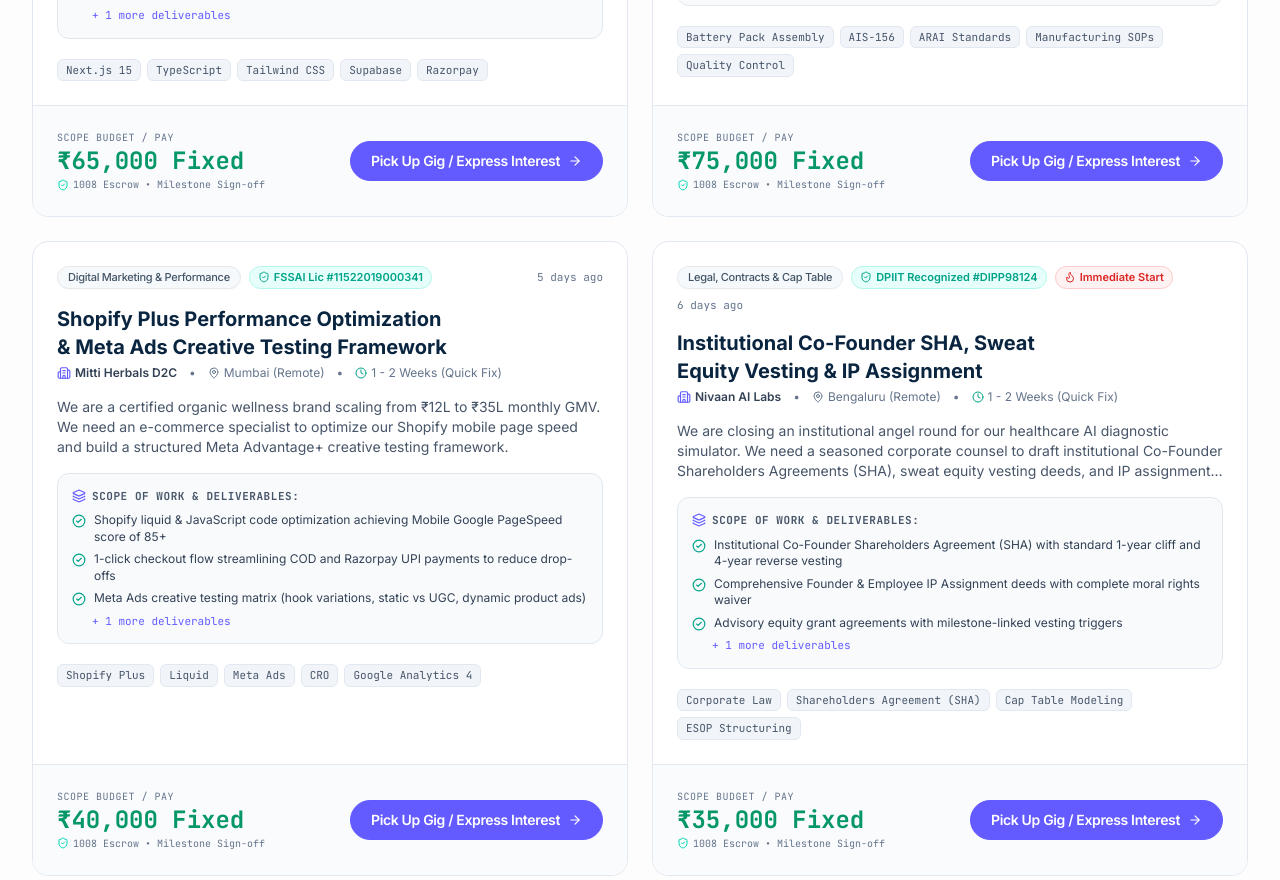
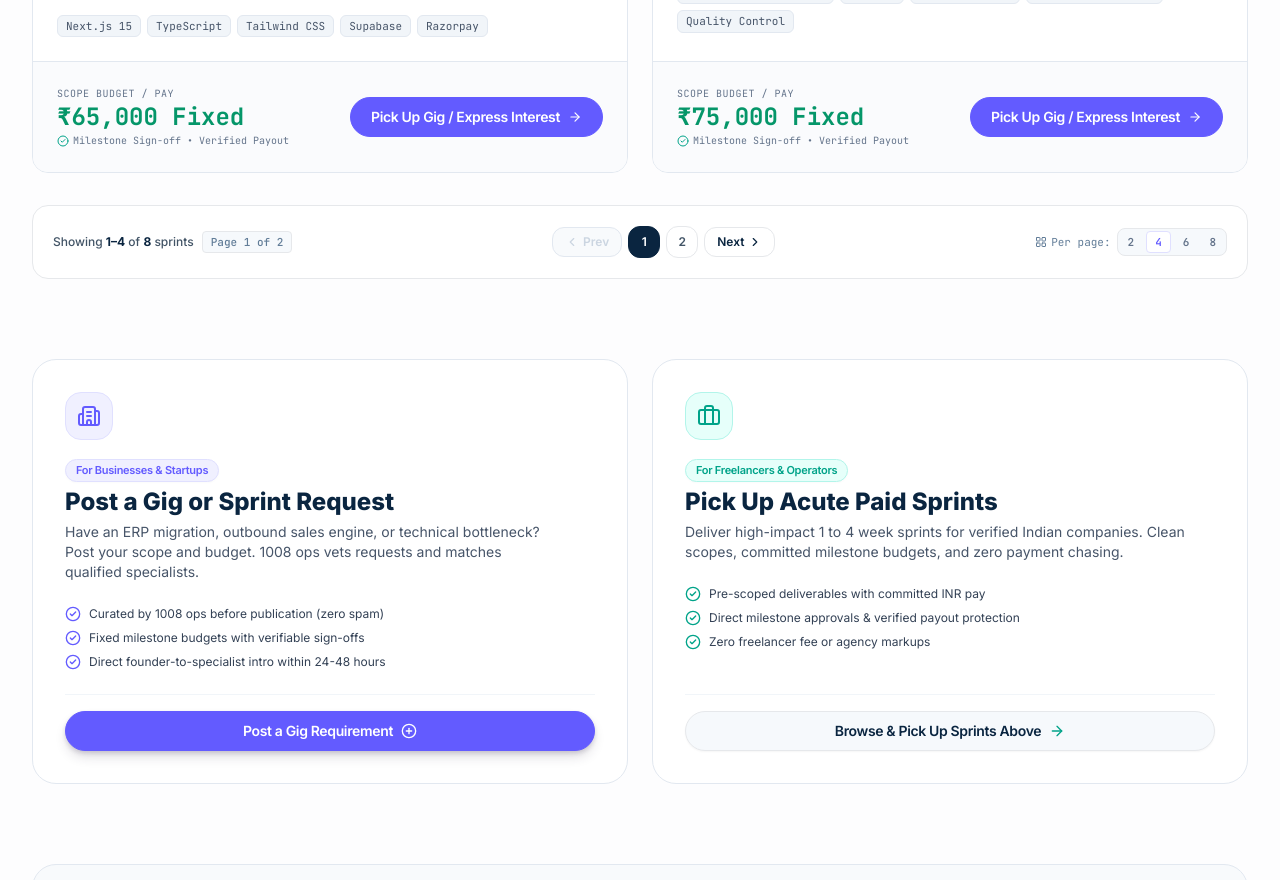
Before and after one commit to himanshumalik21/1008-network, a Next.js app: page /gigs in a window 1280 px wide. Shown: the part 1920-2800 px from the top of the page. Built offline with nearby package versions, Linux system fonts and the light colour scheme; no server answers.

Commit message:
feat(gigs): add pagination matching knowledge hub, remove Fiverr/Upwork badge, trust bar, and escrow references

```diff
--- a/app/gigs/page.tsx
+++ b/app/gigs/page.tsx
@@ -1,6 +1,6 @@
 "use client";
 
-import React, { useState, useMemo } from "react";
+import React, { useState, useEffect, useMemo } from "react";
 import Link from "next/link";
 import { initialGigs } from "@/data/gigs";
 import { GigItem, GigCategory } from "@/lib/types";
@@ -8,6 +8,7 @@ import { GigCard } from "@/components/gigs/GigCard";
 import { GigApplicationModal } from "@/components/gigs/GigApplicationModal";
 import { Badge } from "@/components/brand/Badge";
 import { Button } from "@/components/ui/Button";
+import { cn } from "@/lib/utils";
 import {
   Search,
   X,
@@ -27,6 +28,9 @@ import {
   Scale,
   Palette,
   Megaphone,
+  ChevronLeft,
+  ChevronRight,
+  LayoutGrid,
 } from "lucide-react";
 
 export default function GigsPage() {
@@ -35,6 +39,33 @@ export default function GigsPage() {
   const [selectedWorkMode, setSelectedWorkMode] = useState<string>("all");
   const [selectedDuration, setSelectedDuration] = useState<string>("all");
   const [selectedGigForApply, setSelectedGigForApply] = useState<GigItem | null>(null);
+  const [currentPage, setCurrentPage] = useState(1);
+  const [itemsPerPage, setItemsPerPage] = useState<number>(4);
+  const [deviceAutoCalculated, setDeviceAutoCalculated] = useState(true);
+
+  // Responsive device-based itemsPerPage detection
+  useEffect(() => {
+    const handleResize = () => {
+      if (!deviceAutoCalculated) return;
+      const width = typeof window !== "undefined" ? window.innerWidth : 1200;
+      if (width < 640) {
+        setItemsPerPage(2);
+      } else if (width < 1024) {
+        setItemsPerPage(4);
+      } else {
+        setItemsPerPage(4);
+      }
+    };
+
+    handleResize();
+    window.addEventListener("resize", handleResize, { passive: true });
+    window.addEventListener("orientationchange", handleResize, { passive: true });
+
+    return () => {
+      window.removeEventListener("resize", handleResize);
+      window.removeEventListener("orientationchange", handleResize);
+    };
+  }, [deviceAutoCalculated]);
 
   // Category definitions with icons
   const categoryFilters = [
@@ -85,6 +116,35 @@ export default function GigsPage() {
     });
   }, [searchQuery, selectedCategory, selectedWorkMode, selectedDuration]);
 
+  // Reset to page 1 whenever filters or itemsPerPage change
+  useEffect(() => {
+    setCurrentPage(1);
+  }, [selectedCategory, selectedWorkMode, selectedDuration, searchQuery, itemsPerPage]);
+
+  const totalPages = Math.max(1, Math.ceil(filteredGigs.length / itemsPerPage));
+  const validPage = Math.min(Math.max(1, currentPage), totalPages);
+
+  const startIndex = (validPage - 1) * itemsPerPage;
+  const endIndex = Math.min(startIndex + itemsPerPage, filteredGigs.length);
+
+  const paginatedGigs = useMemo(() => {
+    return filteredGigs.slice(startIndex, endIndex);
+  }, [filteredGigs, startIndex, endIndex]);
+
+  const handlePageChange = (newPage: number) => {
+    const targetPage = Math.max(1, Math.min(newPage, totalPages));
+    setCurrentPage(targetPage);
+    const gridElem = document.getElementById("browse-gigs");
+    if (gridElem) {
+      gridElem.scrollIntoView({ behavior: "smooth", block: "start" });
+    }
+  };
+
+  const handleCustomPageSize = (size: number) => {
+    setDeviceAutoCalculated(false);
+    setItemsPerPage(size);
+  };
+
   return (
     <div className="pt-24 pb-20 bg-[#FDFDFE] min-h-screen">
       {/* 1. Marketplace Top Hero */}
@@ -97,9 +157,6 @@ export default function GigsPage() {
             <Badge variant="indigo" size="md">
               1008 Community • Gigs & Project Sprints
             </Badge>
-            <span className="text-xs font-mono font-semibold text-[#00A389] bg-[#E6FFFA] px-2.5 py-0.5 rounded-full border border-[#B2F5EA]">
-              Fiverr & Upwork Curated Model
-            </span>
           </div>
 
           <h1 className="text-3xl sm:text-5xl lg:text-6xl font-extrabold tracking-tight text-[#0A2540] font-sans">
@@ -156,19 +213,6 @@ export default function GigsPage() {
             >
               Explore Active Sprints ({initialGigs.length} Live)
             </Button>
-          </div>
-
-          {/* Trust Value Props */}
-          <div className="pt-2 flex flex-wrap items-center justify-center gap-6 text-xs text-[#64748B] font-mono">
-            <span className="flex items-center gap-1.5">
-              <ShieldCheck className="h-4 w-4 text-[#00D4B2]" /> 1008 Milestone Escrow
-            </span>
-            <span>•</span>
-            <span>Committed INR Budgets</span>
-            <span>•</span>
-            <span>1008 Curation & Review</span>
-            <span>•</span>
-            <span>Zero Agency Retainers</span>
           </div>
         </div>
       </section>
@@ -274,14 +318,117 @@ export default function GigsPage() {
 
         {/* Gigs Grid */}
         {filteredGigs.length > 0 ? (
+          <div className="space-y-8">
             <div className="grid grid-cols-1 lg:grid-cols-2 gap-6">
-            {filteredGigs.map((gig) => (
+              {paginatedGigs.map((gig) => (
                 <GigCard
                   key={gig.id}
                   gig={gig}
                   onApply={(g) => setSelectedGigForApply(g)}
                 />
               ))}
+            </div>
+
+            {/* Pagination & Device Display Controls */}
+            <div className="p-4 sm:p-5 rounded-2xl bg-white border border-[#E6E8EB] shadow-xs flex flex-col sm:flex-row items-center justify-between gap-4">
+              {/* Status Info */}
+              <div className="flex items-center gap-2 text-xs text-[#425466] font-medium">
+                <span>
+                  Showing <strong className="text-[#0A2540]">{filteredGigs.length === 0 ? 0 : startIndex + 1}–{endIndex}</strong> of <strong className="text-[#0A2540]">{filteredGigs.length}</strong> sprints
+                </span>
+                {totalPages > 1 && (
+                  <span className="text-[11px] font-mono text-[#627D98] bg-[#F6F9FC] px-2 py-0.5 rounded border border-[#E6E8EB]">
+                    Page {validPage} of {totalPages}
+                  </span>
+                )}
+              </div>
+
+              {/* Page Controls & Navigation */}
+              <div className="flex items-center gap-1.5 flex-wrap justify-center">
+                {/* Previous Button */}
+                <button
+                  onClick={() => handlePageChange(validPage - 1)}
+                  disabled={validPage <= 1}
+                  aria-label="Previous page"
+                  className={cn(
+                    "px-3 py-1.5 rounded-xl text-xs font-semibold flex items-center gap-1 border transition-all cursor-pointer",
+                    validPage <= 1
+                      ? "bg-[#F8FAFC] text-[#CBD5E1] border-[#E2E8F0] cursor-not-allowed"
+                      : "bg-white text-[#0A2540] border-[#E6E8EB] hover:border-[#635BFF] hover:text-[#635BFF] shadow-2xs"
+                  )}
+                >
+                  <ChevronLeft className="h-3.5 w-3.5" />
+                  <span className="hidden sm:inline">Prev</span>
+                </button>
+
+                {/* Page Number Buttons */}
+                {Array.from({ length: totalPages }, (_, i) => i + 1).map((pageNum) => {
+                  const isCurrent = pageNum === validPage;
+                  return (
+                    <button
+                      key={pageNum}
+                      onClick={() => handlePageChange(pageNum)}
+                      aria-current={isCurrent ? "page" : undefined}
+                      className={cn(
+                        "w-8 h-8 rounded-xl text-xs font-semibold transition-all border cursor-pointer flex items-center justify-center",
+                        isCurrent
+                          ? "bg-[#0A2540] text-white border-[#0A2540] shadow-xs"
+                          : "bg-white text-[#425466] border-[#E6E8EB] hover:text-[#0A2540] hover:border-[#CBD5E1]"
+                      )}
+                    >
+                      {pageNum}
+                    </button>
+                  );
+                })}
+
+                {/* Next Button */}
+                <button
+                  onClick={() => handlePageChange(validPage + 1)}
+                  disabled={validPage >= totalPages}
+                  aria-label="Next page"
+                  className={cn(
+                    "px-3 py-1.5 rounded-xl text-xs font-semibold flex items-center gap-1 border transition-all cursor-pointer",
+                    validPage >= totalPages
+                      ? "bg-[#F8FAFC] text-[#CBD5E1] border-[#E2E8F0] cursor-not-allowed"
+                      : "bg-white text-[#0A2540] border-[#E6E8EB] hover:border-[#635BFF] hover:text-[#635BFF] shadow-2xs"
+                  )}
+                >
+                  <span className="hidden sm:inline">Next</span>
+                  <ChevronRight className="h-3.5 w-3.5" />
+                </button>
+              </div>
+
+              {/* Viewport Density Quick Switcher */}
+              <div className="flex items-center gap-1.5 text-xs text-[#627D98] border-t sm:border-t-0 pt-2 sm:pt-0 w-full sm:w-auto justify-between sm:justify-start">
+                <span className="text-[11px] font-mono flex items-center gap-1">
+                  <LayoutGrid className="h-3 w-3" /> Per page:
+                </span>
+                <div className="flex items-center gap-1 bg-[#F6F9FC] p-0.5 rounded-lg border border-[#E6E8EB]">
+                  {[
+                    { label: "2", value: 2 },
+                    { label: "4", value: 4 },
+                    { label: "6", value: 6 },
+                    { label: "8", value: 8 },
+                  ].map((option) => {
+                    const isSelected = itemsPerPage === option.value;
+                    return (
+                      <button
+                        key={option.label}
+                        onClick={() => handleCustomPageSize(option.value)}
+                        className={cn(
+                          "px-2 py-0.5 rounded text-[11px] font-mono font-semibold transition-all cursor-pointer",
+                          isSelected
+                            ? "bg-white text-[#635BFF] shadow-2xs border border-[#E0E0FF]"
+                            : "text-[#64748B] hover:text-[#0A2540]"
+                        )}
+                      >
+                        {option.label}
+                      </button>
+                    );
+                  })}
+                </div>
+              </div>
+            </div>
           </div>
         ) : (
           <div className="p-12 rounded-3xl bg-white border border-[#E2E8F0] text-center space-y-4">
@@ -386,7 +533,7 @@ export default function GigsPage() {
                 </div>
                 <div className="flex items-center gap-2">
                   <CheckCircle2 className="h-4 w-4 text-[#00A389] shrink-0" />
-                  <span>1008 Network escrow protection on all milestones</span>
+                  <span>Direct milestone approvals & verified payout protection</span>
                 </div>
                 <div className="flex items-center gap-2">
                   <CheckCircle2 className="h-4 w-4 text-[#00A389] shrink-0" />
--- a/components/gigs/GigCard.tsx
+++ b/components/gigs/GigCard.tsx
@@ -150,8 +150,8 @@ export function GigCard({ gig, onApply }: GigCardProps) {
             </span>
           </div>
           <span className="text-[10px] text-[#64748B] flex items-center gap-1 font-mono">
-            <ShieldCheck className="h-3 w-3 text-[#00D4B2]" />
-            1008 Escrow • Milestone Sign-off
+            <CheckCircle2 className="h-3 w-3 text-[#00A389]" />
+            Milestone Sign-off • Verified Payout
           </span>
         </div>
 
```
Lines whose indentation alone changed are shown as unchanged.
